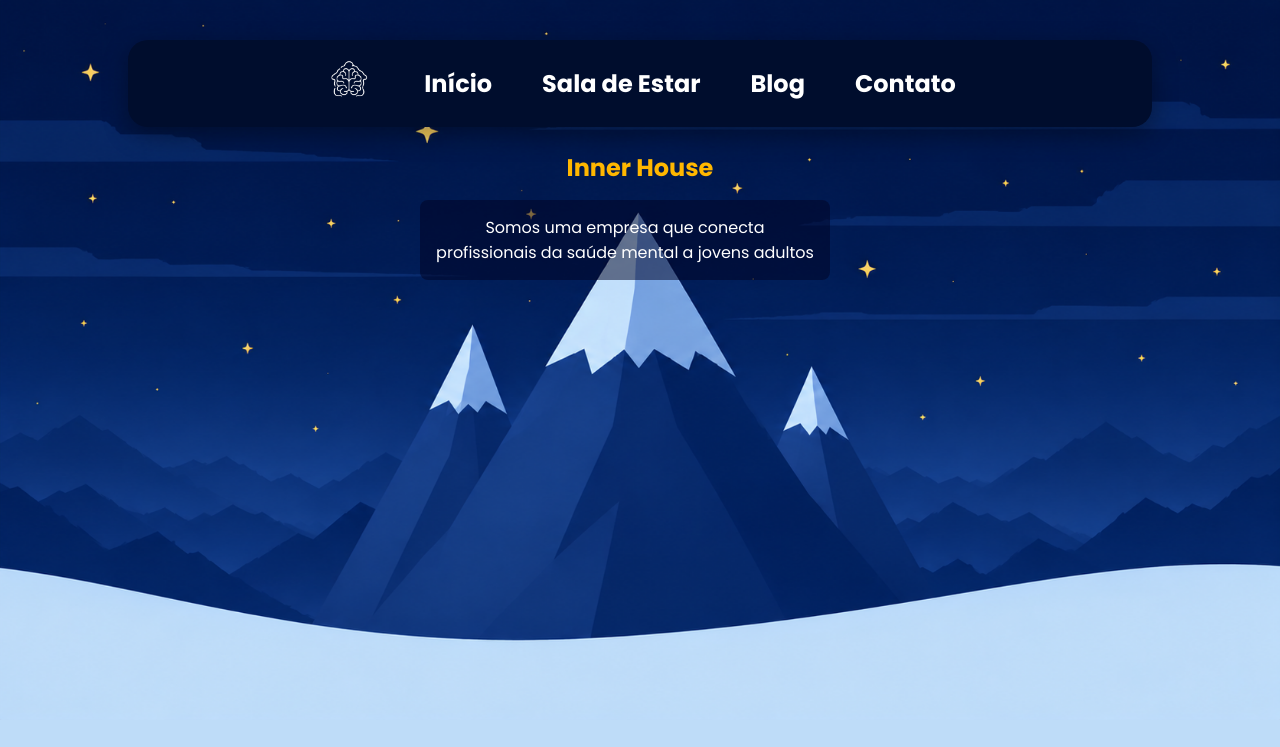
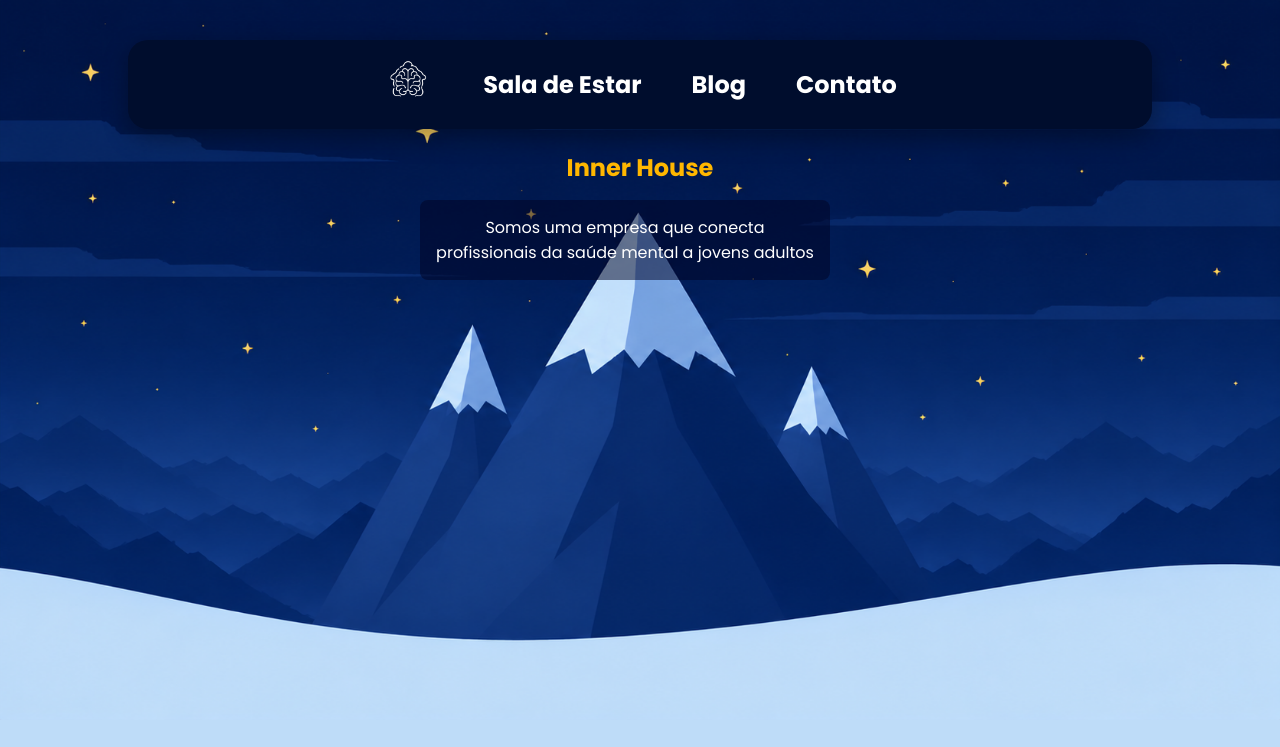
Before and after one commit to rhuangomes10/inner-house-desafio-seed, a website: page public/home/index.html in a window 1280 px wide. Shown: the top 747 px of the page. Drawn offline with Linux system fonts and the light colour scheme.

Commit message:
feat: substituindo botão inicio do header pela logo

```diff
--- a/public/global/global.css
+++ b/public/global/global.css
@@ -41,12 +41,19 @@ body{
     width: 50px;
     height: 50px;
 }
+
+.logo img:hover {
+    filter: brightness(0) saturate(100%) invert(72%) sepia(62%) saturate(650%) hue-rotate(165deg) brightness(105%) contrast(105%);
+}
 /* aqui é para colocar um espaço entre os textos e deixalos lado a lado e tirar as bolinhas da ul */
 .menu
 {
     display:flex;
     gap: 50px;
     list-style: none; /*bolinhas*/
+
+    margin: 0;
+    padding: 0;
 }
 .menu a{
     color: white;
@@ -54,6 +61,10 @@ body{
     font-size: 1.5rem;
     font-weight: bold;
     transition: 0.3s; /* tempo da transição para a outra cor (suavisar)*/
+
+    display: flex;
+    align-items: center;
+    height: 100%;
 }
 .menu a:hover{
     color: #56DAFF;
--- a/public/home/index.html
+++ b/public/home/index.html
@@ -13,11 +13,12 @@
   <body>
     <header class="header">
         <nav class="navbar">
-            <div class="logo">
-                <img src="../imagens/logo casa cerebro branco.png" alt="imagem cerebro">
-            </div>
             <ul class="menu">
-                <li><a href="../home/index.html">Início</a></li>
+                <li><a href="../home/index.html">
+                  <div class="logo">
+                    <img src="../imagens/logo casa cerebro branco.png" alt="imagem cerebro">
+                  </div>
+                </a></li>
                 <li><a href="../salaEstar/salaEstar.html">Sala de Estar</a></li>
                 <li><a href="../blog/blog.html">Blog</a></li>
                 <li><a href="../contato/contato.html">Contato</a></li>
```
Also changed, not shown: public/blog/blog.html (+5 -4 lines), public/contato/contato.html (+5 -4 lines), public/salaEstar/salaEstar.html (+5 -4 lines).
